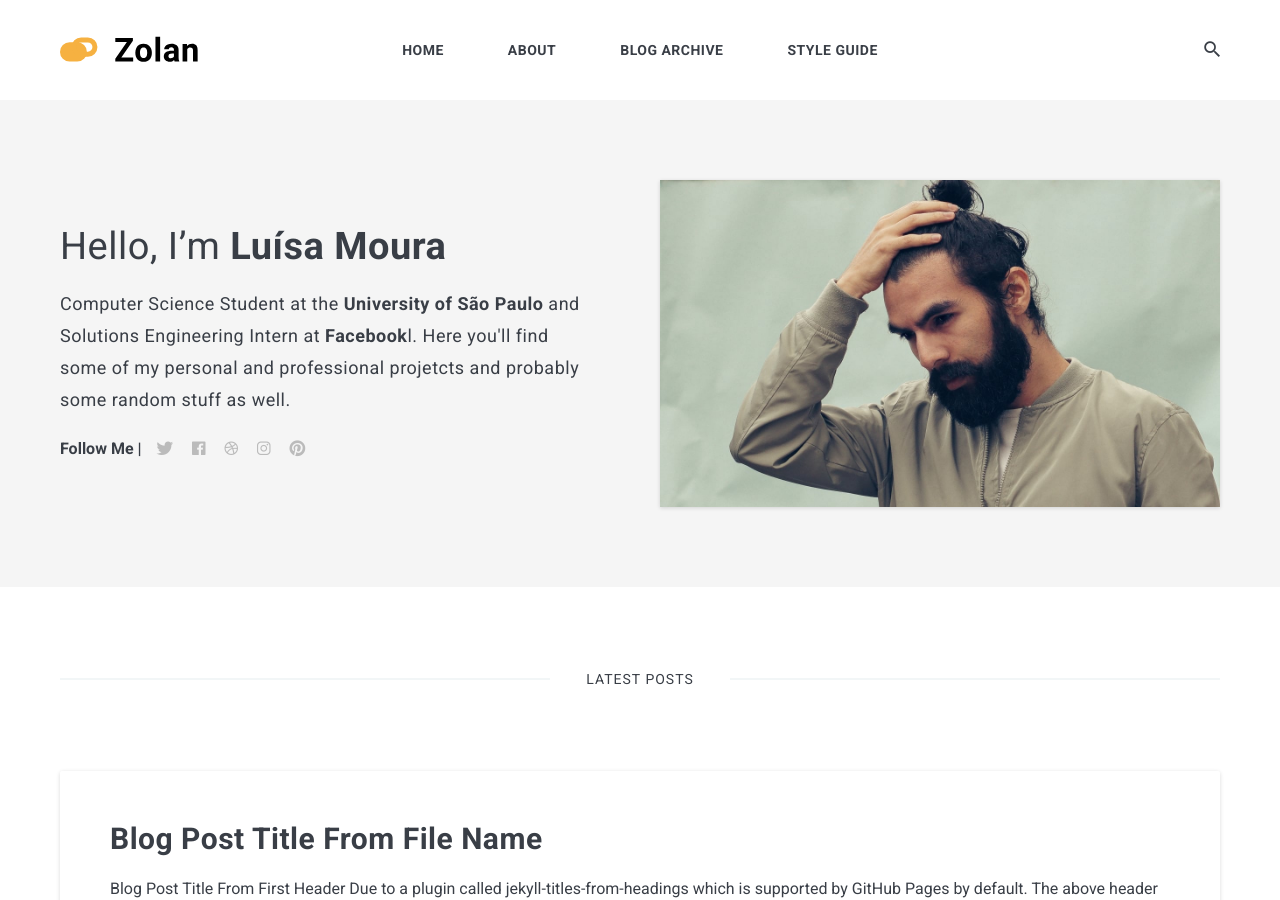
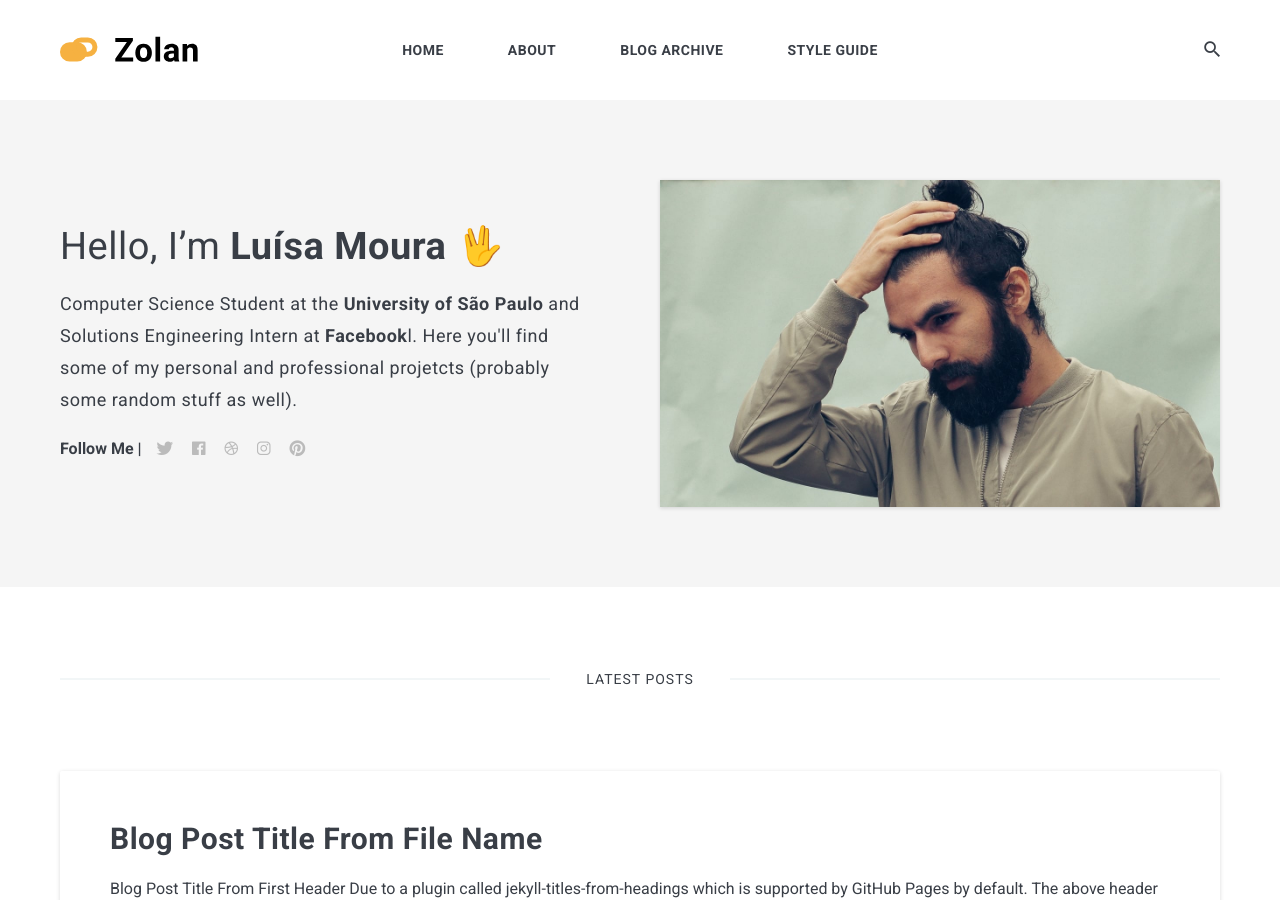
Before and after one commit to lusmoura/lusmoura.github.io, a Jekyll site: the page built from index.html, in a window 1280 px wide and 900 px high. Built offline with Jekyll 4.4.1, drawn with Linux system fonts in a browser that asks for light colours; nearby versions of some CDN libraries; the list of posts is cut into pages by our own code.

Commit message:
Update settings.yml

```diff
--- a/_data/settings.yml
+++ b/_data/settings.yml
@@ -10,8 +10,8 @@ description: Just trying random stuff
 author:
   name: Luísa Moura
   image: 01.jpg
-  say-hello: Hello, I’m <strong>Luísa Moura</strong>
-  bio: Computer Science Student at the <strong>University of São Paulo</strong> and Solutions Engineering Intern at <strong>Facebook</strong>l. Here you'll find some of my personal and professional projetcts and probably some random stuff as well.
+  say-hello: Hello, I’m <strong>Luísa Moura</strong> 🖖
+  bio: Computer Science Student at the <strong>University of São Paulo</strong> and Solutions Engineering Intern at <strong>Facebook</strong>l. Here you'll find some of my personal and professional projetcts  (probably some random stuff as well).
 
 
 #-------------------------------
```
